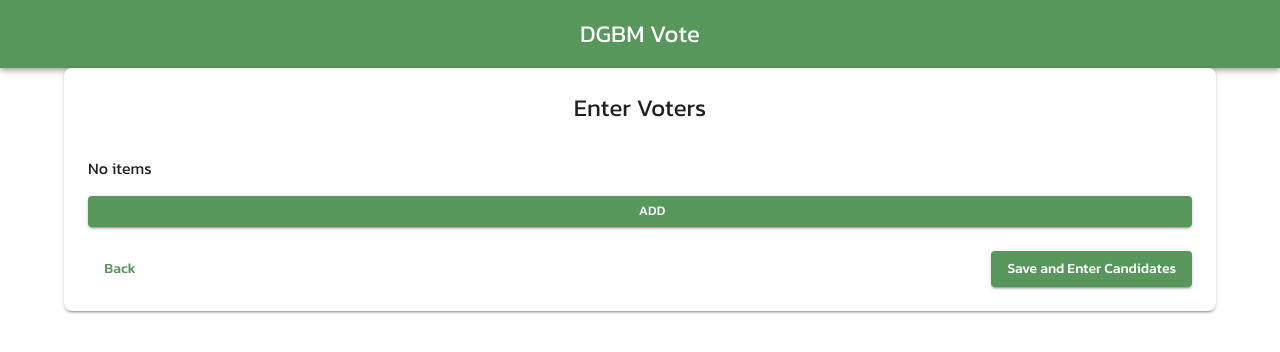
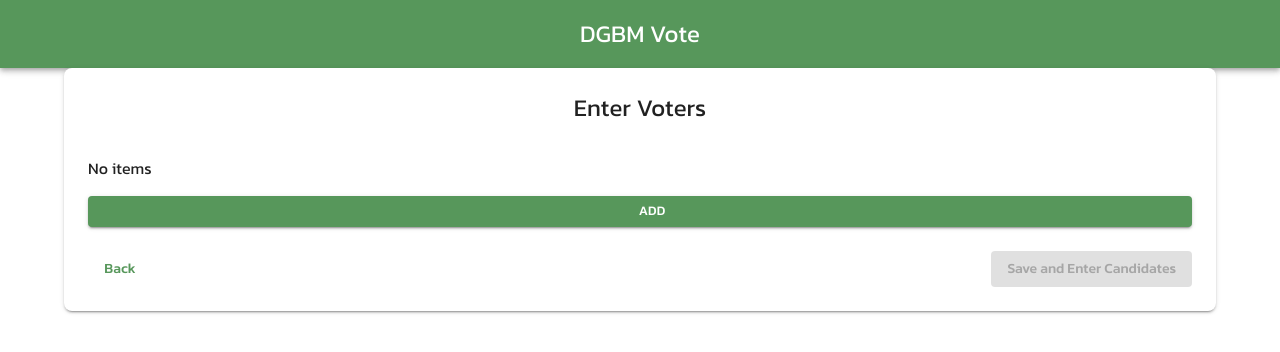
Before and after one commit to mstone121/dgbm-vote, a React (Create React App) app: page / in a window 1280 px wide. Shown: the top 352 px of the page. Built offline with nearby package versions, Linux system fonts and the light colour scheme; some icons are missing.

Commit message:
Prevent entering no voters/candidates

```diff
--- a/src/components/NavButton.tsx
+++ b/src/components/NavButton.tsx
@@ -15,12 +15,8 @@ export default function NavButton({
 	label,
 	onClick,
 	variant = "contained",
-}: {
-	destinationStage: Stage;
-	label: string;
-	onClick?: () => void;
-	variant?: ButtonProps["variant"];
-}) {
+	...props
+}: NavButtonProps) {
 	const dispatch = useAppDispatch();
 
 	const handleClick = () => {
@@ -30,6 +26,7 @@ export default function NavButton({
 
 	return (
 		<Button
+			{...props}
 			variant={variant}
 			onClick={handleClick}
 			sx={{ textTransform: "none" }}
--- a/src/stages/EnterCandidates.tsx
+++ b/src/stages/EnterCandidates.tsx
@@ -35,6 +35,7 @@ export default function EnterCandidates() {
 					destinationStage={Stage.RANKED_VOTE}
 					label={"Start Ranked Vote"}
 					onClick={saveCandidates}
+					disabled={candidates.filter(removeEmptyCandidates).length === 0}
 				/>
 			}
 			prevButton={
--- a/src/stages/EnterVoters.tsx
+++ b/src/stages/EnterVoters.tsx
@@ -33,6 +33,7 @@ export default function EnterVoters() {
 					destinationStage={Stage.ENTER_CANDIDATES}
 					label={"Save and Enter Candidates"}
 					onClick={saveVoters}
+					disabled={voters.filter(removeEmptyVoters).length === 0}
 				/>
 			}
 			prevButton={
```
